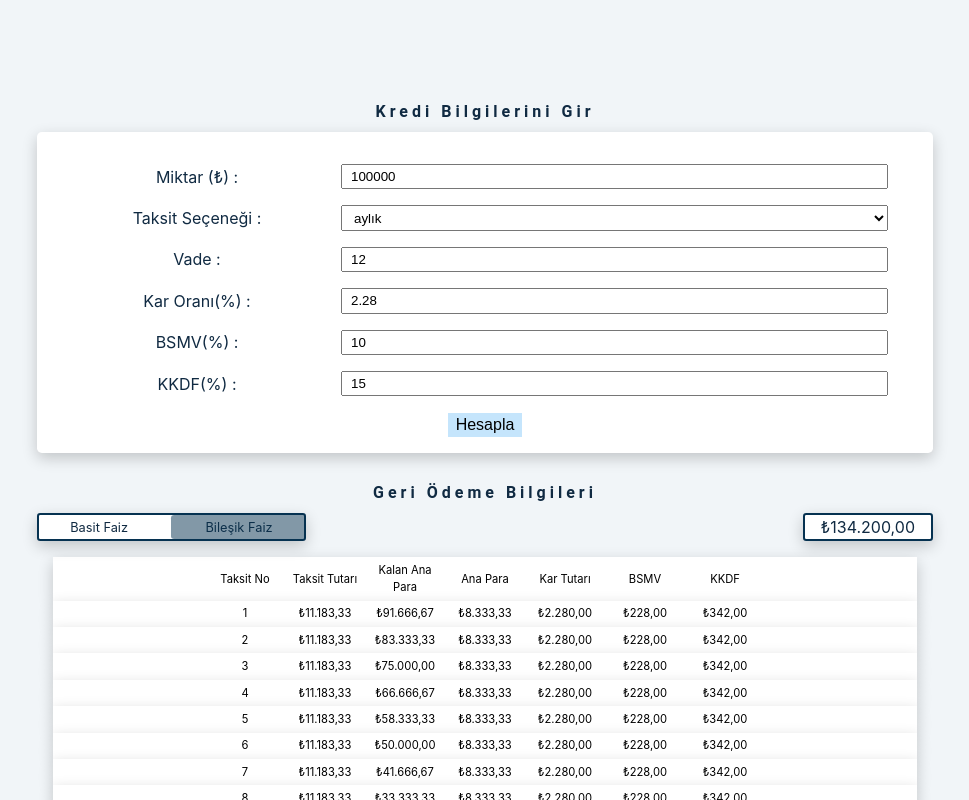
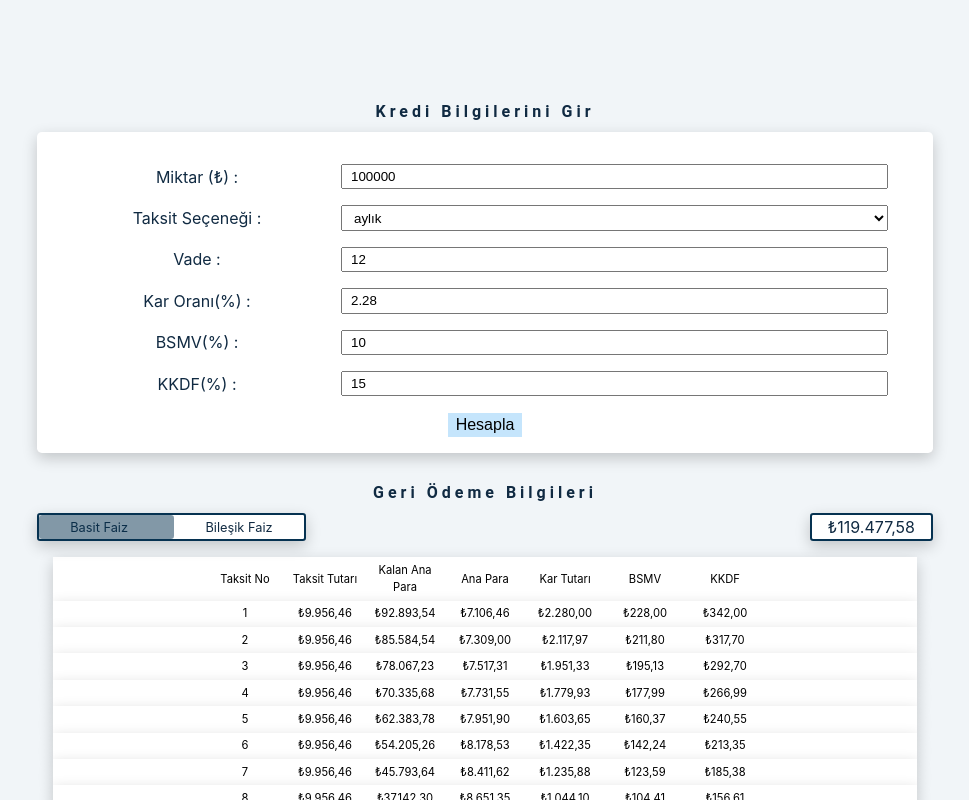
Before and after one commit to utkuzun/patika-fimple-cohort, a React (Create React App) app: page / in a window 1280 px wide. Both pictures are taken after a click on the button "Hesapla". Shown: the top 800 px of the page, without its empty margins (155-1124 px from the left). Built offline with nearby package versions, Linux system fonts and the light colour scheme.

Commit message:
small changes

```diff
--- a/src/components/Options.js
+++ b/src/components/Options.js
@@ -3,7 +3,7 @@ import React, { useState } from 'react'
 import { usePaymentsContext } from '../contexts/paymentsContext'
 
 const Options = ({ setInfo }) => {
-  const { createPayments } = usePaymentsContext()
+  const { createPayments, resetPayments } = usePaymentsContext()
 
   const initialValues = {
     balance: 100000,
@@ -17,9 +17,9 @@ const Options = ({ setInfo }) => {
   const messageMap = {
     balance: 'Lütfen kredi miktarını giriniz!!',
     numberOfPeriods: 'Lütfen vade miktarını giriniz!!',
-    interestRate: 'Lütfen vade miktarını giriniz!!',
-    bsmv: 'Lütfen BSMV miktarını giriniz!!',
-    kkdf: 'Lütfen KKDF miktarını giriniz!!',
+    interestRate: 'Lütfen kar oranı değerini giriniz!!',
+    bsmv: 'Lütfen BSMV değerini giriniz!!',
+    kkdf: 'Lütfen KKDF değerini giriniz!!',
   }
 
   const [formOptions, setFormOptions] = useState(initialValues)
@@ -28,7 +28,7 @@ const Options = ({ setInfo }) => {
 
   const handleSubmit = (e) => {
     e.preventDefault()
-
+    resetPayments()
     const errors = Object.entries(formOptions)
       .map(([input, value]) => {
         if (!value || value < 0) {
@@ -41,7 +41,6 @@ const Options = ({ setInfo }) => {
       .filter((item) => item !== undefined)
 
     if (errors.length > 0) {
-      console.log(errors, setInfo)
       setInfo(errors)
       setTimeout(() => {
         setInfo([])
--- a/src/components/Payments.js
+++ b/src/components/Payments.js
@@ -7,7 +7,7 @@ import Payment from './Payment'
 
 const Payments = () => {
   const { payments } = usePaymentsContext()
-  const [slider, setSlider] = useState('basit')
+  const [slider, setSlider] = useState('bilesik')
 
   const { bilesik, basit } = payments
 
--- a/src/contexts/paymentsContext.js
+++ b/src/contexts/paymentsContext.js
@@ -23,8 +23,17 @@ const PaymentsProvider = ({ children }) => {
     setPayments({ basit, bilesik })
   }
 
+  const resetPayments = () => {
+    setPayments({
+      bilesik: { totalAmount: 0, payback: [] },
+      basit: { totalAmount: 0, payback: [] },
+    })
+  }
+
   return (
-    <PaymentsContext.Provider value={{ payments, setPayments, createPayments }}>
+    <PaymentsContext.Provider
+      value={{ payments, setPayments, resetPayments, createPayments }}
+    >
       {children}
     </PaymentsContext.Provider>
   )
```
